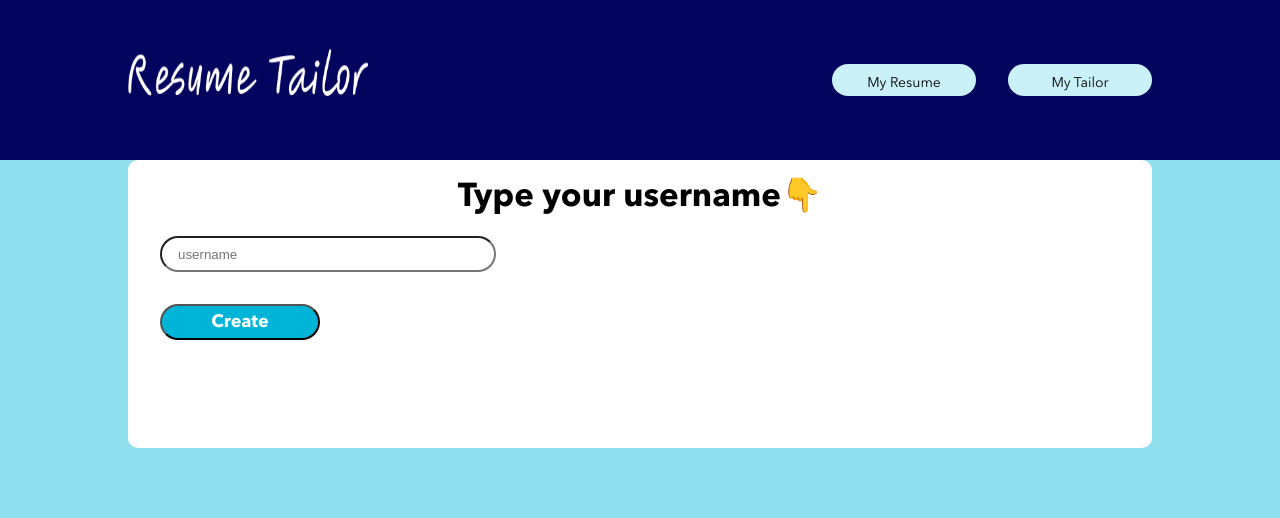
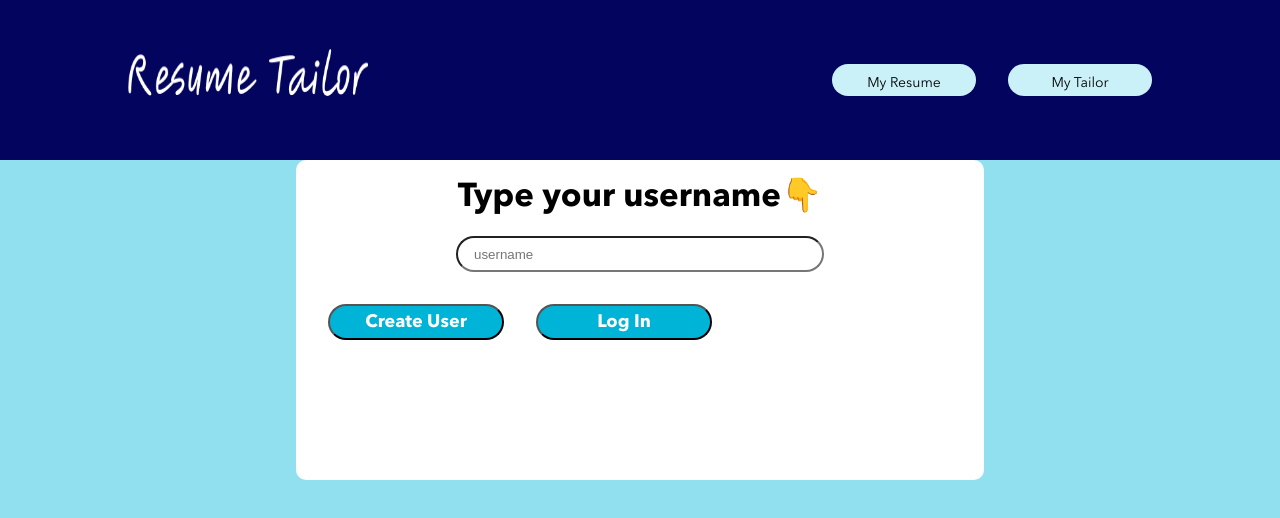
Before and after one commit to HuanLi1008/resume_tailor_client, a React (Create React App) app: page /user in a window 1280 px wide. Shown: the top 518 px of the page. Built offline with nearby package versions, Linux system fonts and the light colour scheme.

Commit message:
add one extra button and adjust layout to fit into all screen sizes

```diff
--- a/src/pages/CreateUserPage/CreateUserPage.js
+++ b/src/pages/CreateUserPage/CreateUserPage.js
@@ -37,7 +37,11 @@ export default function CreateUserPage(){
                     <label className="user__label" htmlFor="username">Type your username👇 </label>
                     <input id="username" name="username" placeholder="username" className="user__input"></input>
                     {!isValid && <div className="error user__error">Please enter your username!</div>}
-                    <button className="user__btn">Create</button>
+                    <div className="user__buttons">
+                        <button className="user__btn">Create User</button>
+                        <button className="user__btn">Log In</button>
+                    </div>
+
                 </form>
             </section>
         </main>
--- a/src/pages/CreateUserPage/CreateUserPage.scss
+++ b/src/pages/CreateUserPage/CreateUserPage.scss
@@ -3,10 +3,12 @@
 @use "../../styles/partials/variables.scss" as *;
 .user{
     background-color: #fff;
-    height: 18rem;
+    height: 20rem;
     border-radius: 10px;
+    max-width: 43rem;
+    margin: auto;
     &__form{
-        padding: 1rem
+        padding: 1rem;
     }
     &__label{
         @include mobile-page-header;
@@ -25,12 +27,16 @@
         padding: 1rem;
         width: calc(100% - 2rem);
         @include tablet{
-            width: 21rem;
+            width: 23rem;
+            margin-left: calc(50% - 11.5rem);
         }
         &:focus{
             border: 2px solid black;
             outline: none;
         }
+    }
+    &__bottons{
+        text-align: center;
     }
     &__btn{
         height: 2.25rem;
@@ -41,8 +47,8 @@
         font-size: large;
         color: #fff;
         @include tablet{
-            width: 10rem;
-            // margin-left: 5rem;
+            width: 11rem;
+
             margin-top: 1rem;
         }
         &:hover{
@@ -55,7 +61,8 @@
         margin: 1rem;
 
         @include tablet{
-            width: 21rem;
+            width: 23rem;
+            margin-left: calc(50% - 11.5rem);
             margin-bottom: 0;
         }
     }
```
